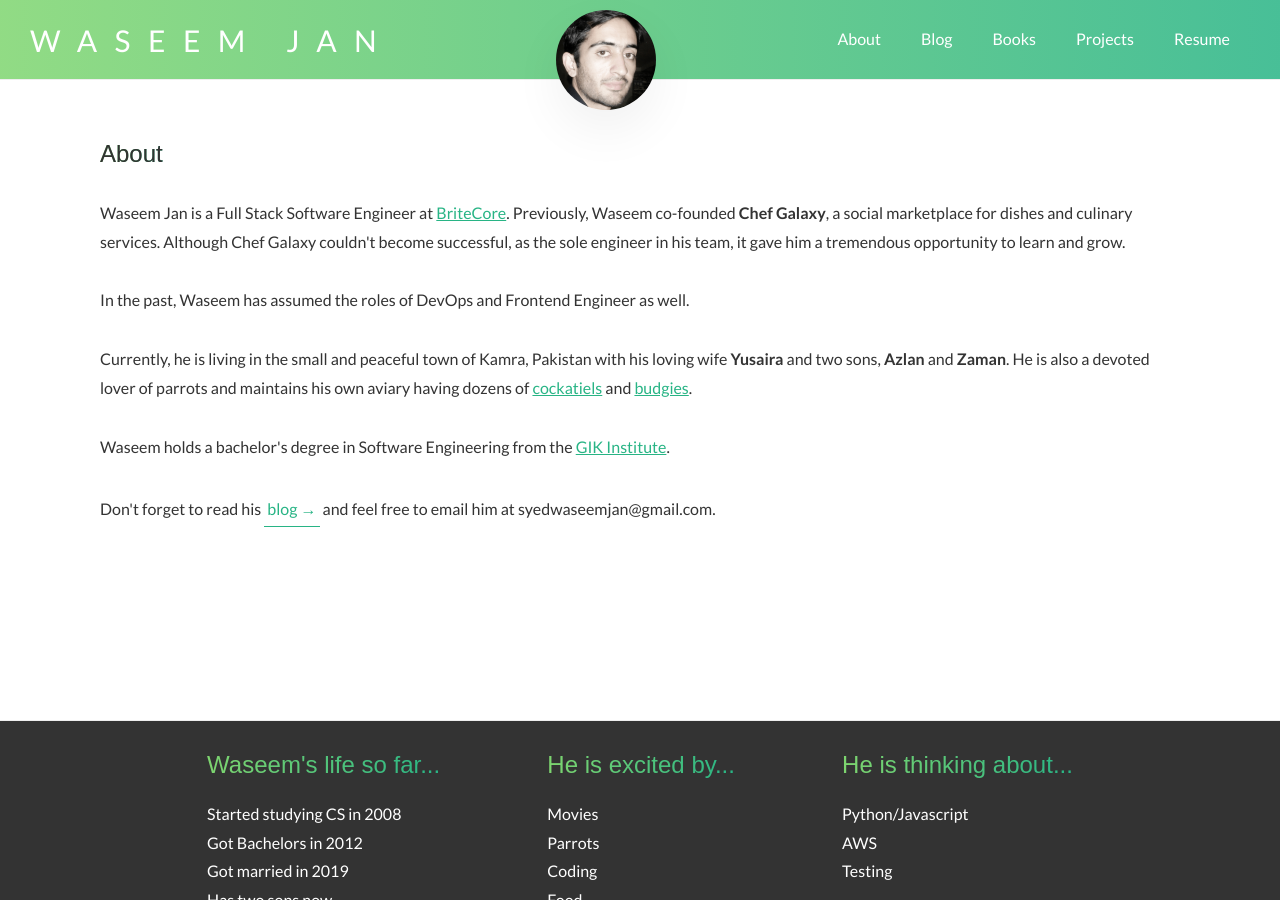
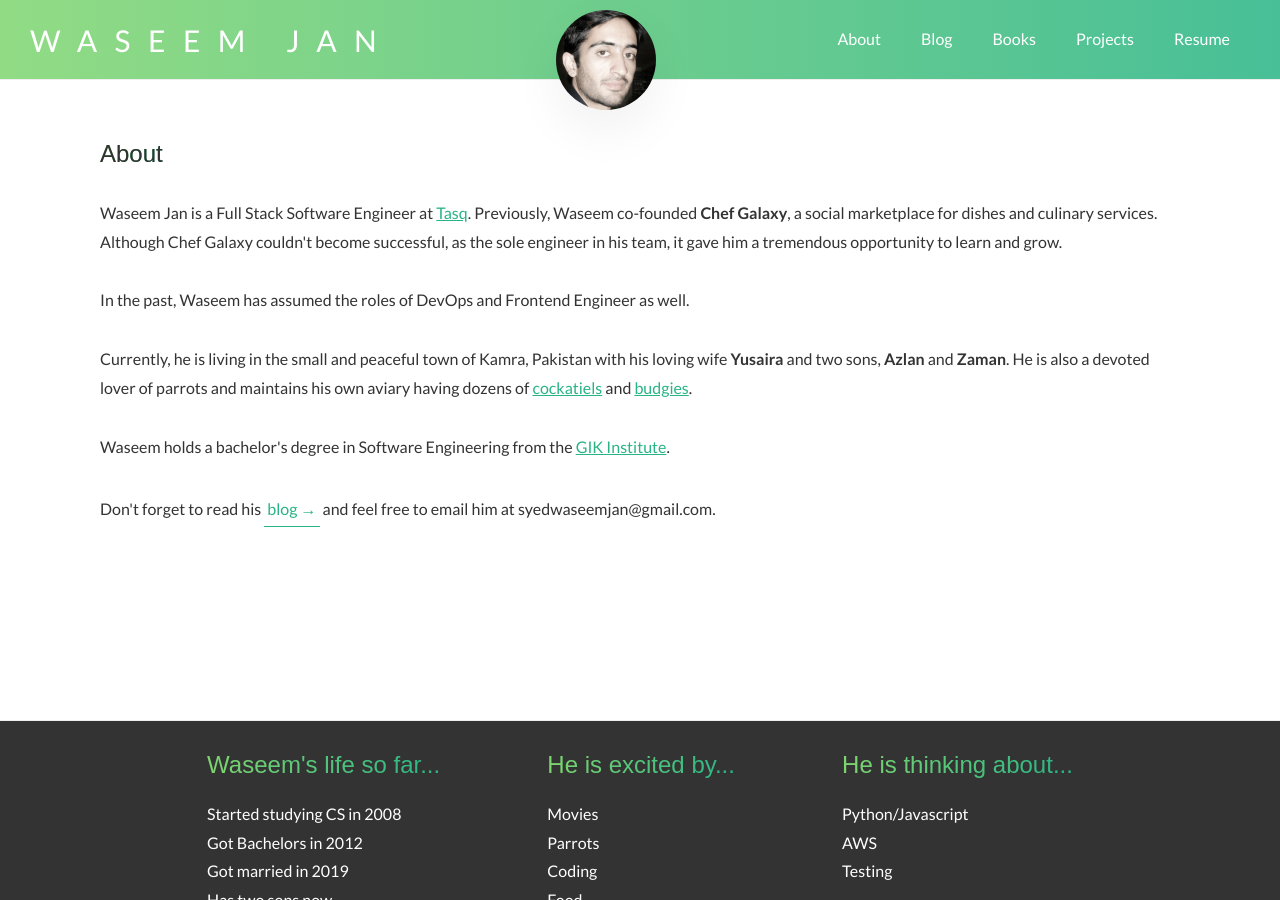
Before and after one commit to syedwaseemjan/syedwaseemjan.github.io, a Jekyll site: the page built from index.html, in a window 1280 px wide and 900 px high. Built offline with Jekyll 4.4.1, drawn with Linux system fonts in a browser that asks for light colours; nearby versions of some CDN libraries.

Commit message:
Fix text in index

```diff
--- a/index.html
+++ b/index.html
@@ -5,7 +5,7 @@ layout: page
 <section class="section-about">
     <h1 class="heading-2 heading-2--dark">About</h1>
     <p class="text">
-        Waseem Jan is a Full Stack Software Engineer at <a href="https://www.britecore.com" target="blank">BriteCore</a>. Previously, Waseem co-founded <strong>Chef Galaxy</strong>, a social marketplace for dishes and culinary services. Although Chef Galaxy couldn't become successful, as the sole engineer in his team, it gave him a tremendous opportunity to learn and grow.
+        Waseem Jan is a Full Stack Software Engineer at <a href="https://www.tasq.io/" target="blank">Tasq</a>. Previously, Waseem co-founded <strong>Chef Galaxy</strong>, a social marketplace for dishes and culinary services. Although Chef Galaxy couldn't become successful, as the sole engineer in his team, it gave him a tremendous opportunity to learn and grow.
     </p>
     <p class="text">
         In the past, Waseem has assumed the roles of DevOps and Frontend Engineer as well.
```
Also changed, not shown: _posts/2023-06-11-bringing-structure-to-repos.md (+1 -1 lines).
